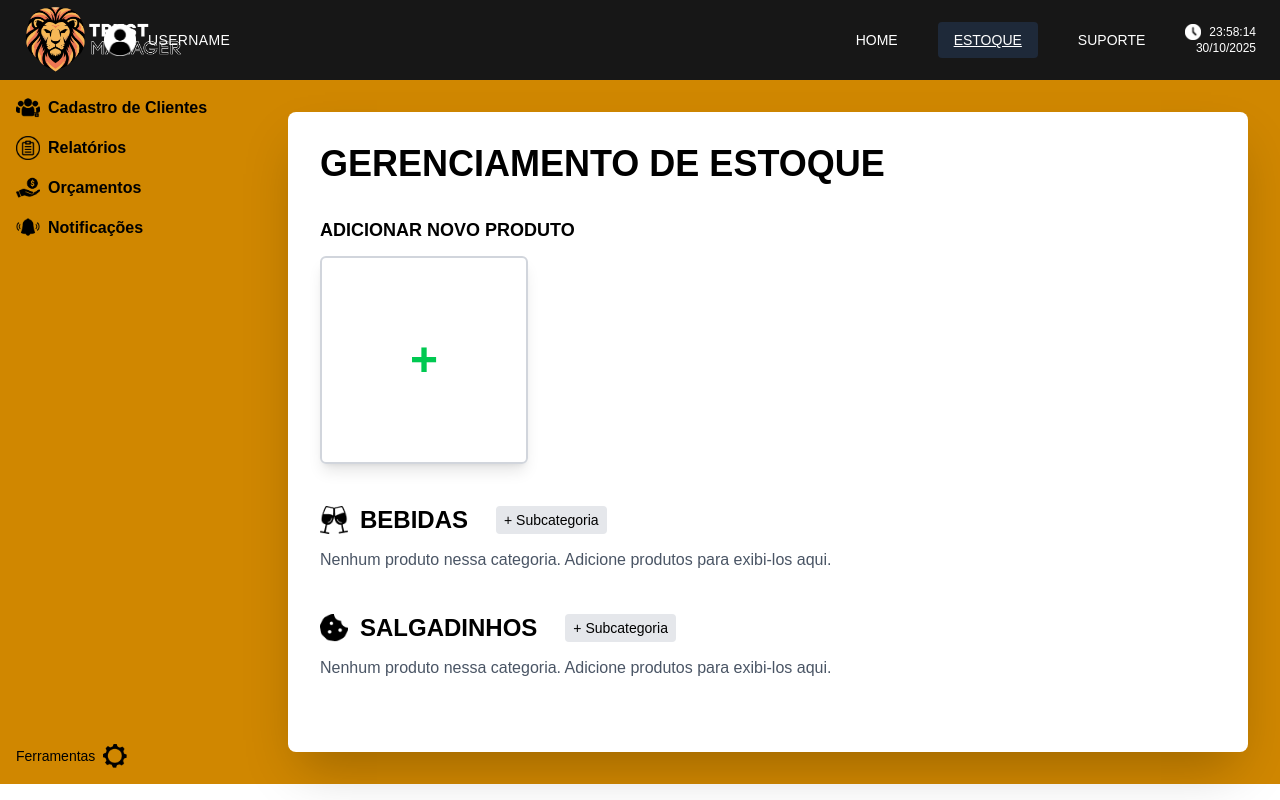
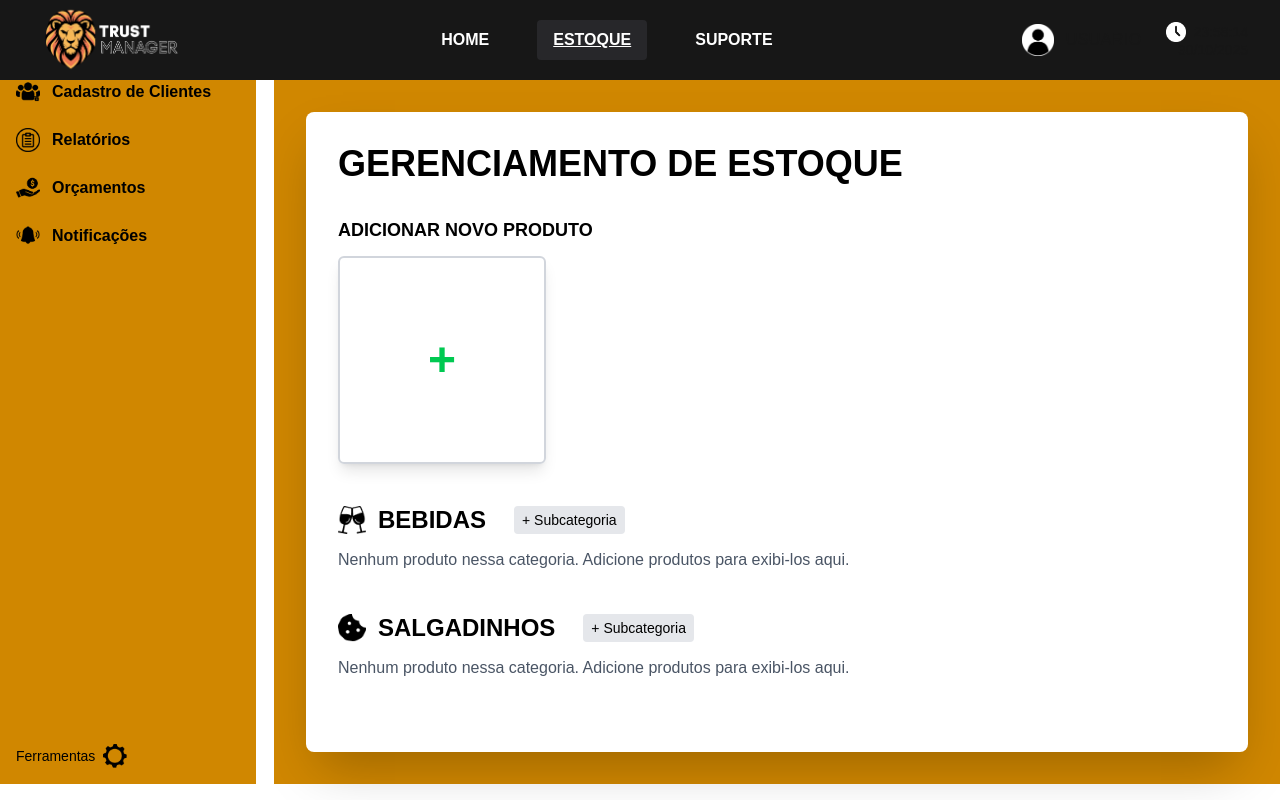
Before and after one commit to Uius/TCC-GP6, a Next.js app in the folder tccgp6/: page /estoque in a window 1280 px wide. Built offline with nearby package versions, Linux system fonts and the light colour scheme.

Commit message:
Cores reajustadas e adaptação das demais páginas

```diff
--- a/tccgp6/src/app/cadastrocliente/page.tsx
+++ b/tccgp6/src/app/cadastrocliente/page.tsx
@@ -88,7 +88,7 @@ export default function HomePage() {
           <nav className="space-y-5 font-semibold mt-6">
             <div className="flex items-center gap-2">
               <img src="/ICONECADCLIENTE.png" alt="" className="w-6 h-6" />
-              <a href="#" className="block">Cadastro de Clientes</a>
+              <a href="/cadastrocliente" className="block underline">Cadastro de Clientes</a>
             </div>
             <div className="flex items-center gap-2">
               <img src="/ICONERELATORIO.png" alt="" className="w-6 h-6" />
@@ -114,7 +114,7 @@ export default function HomePage() {
         {/* Divider vertical branco entre sidebar e main */}
         <div
           aria-hidden="true"
-          className="w-[6px] bg-white h-[calc(100vh-5rem)] fixed top-20 left-72 z-40"
+          className="w-[18px] bg-white h-[calc(100vh-5rem)] fixed top-20 left-72 z-40"
         />
 
         {/* CONTEÚDO PRINCIPAL */}
--- a/tccgp6/src/app/estoque/page.tsx
+++ b/tccgp6/src/app/estoque/page.tsx
@@ -269,33 +269,36 @@ export default function HomePage() {
     <div className="h-auto">
 
       {/* HEADER */}
-      <header className="relative bg-neutral-900 flex justify-between items-center h-20 px-6 text-white">
-        {/* Logo no header */}
+      <header className="bg-neutral-900 fixed top-0 left-0 w-full z-50 flex items-center justify-between h-20 px-8">
+        {/* Logo */}
+        <div className="flex items-center">
           <img
             src="/LOGOBRANCA.png"
             alt="Logo"
-          className="h-22 w-40 absolute left-6"
+            className="h-20 w-40 object-contain"
           />
-
-        {/* USERNAME por cima da logo */}
-        <div className="flex items-center gap-3 relative z-10 ml-20 pl-[180]">
-          <img src="/ICONEPERFIL.png" alt="User Profile" className="w-8 h-8" />
-          <span className="uppercase text-sm tracking-wide">USERNAME</span>
         </div>
 
-        {/* Menu + Data/Hora */}
-        <div className="flex items-center gap-6">
-          <nav className="flex gap-6 text-sm">
+        {/* Menu principal */}
+        <nav className="flex gap-8 text-base font-semibold">
           <a href="/" className="text-white py-2 px-4">HOME</a>
-            <a href="/estoque" className="text-white bg-gray-800 py-2 px-4 underline rounded-sm">ESTOQUE</a>
+          <a href="/estoque" className="text-white bg-zinc-800 py-2 px-4 underline rounded-sm">ESTOQUE</a>
           <a href="/suporte" className="text-white py-2 px-4">SUPORTE</a>
         </nav>
-          <div className="text-right text-xs leading-4">
-            <div className="flex items-center">
-              <img src="/ICONETEMPO.png" alt="Time" className="w-4 h-4 mr-2" />
-              <div>{time}</div>
+
+        {/* Usuário e hora */}
+        <div className="flex items-center gap-6">
+          <div className="flex items-center gap-3">
+            <img src="/ICONEPERFIL.png" alt="User Profile" className="w-8 h-8" />
+            <a href="/perfil" className="uppercase text-base tracking-wide">USUARIO</a>
           </div>
-            <div>{date}</div>
+
+          <div className="text-right text-sm leading-4">
+            <div className="flex items-center justify-end">
+              <img src="/ICONETEMPO.png" alt="Time" className="w-5 h-5 mr-2" />
+              <span>{time}</span>
+            </div>
+            <span>{date}</span>
           </div>
         </div>
       </header>
@@ -304,23 +307,26 @@ export default function HomePage() {
       <div className="flex">
 
         {/* Sidebar */}
-        <aside className="w-64 bg-yellow-600 flex flex-col justify-between p-4">
+        <aside className="w-64 bg-yellow-600 flex flex-col justify-between p-4 sticky top-20 self-start h-[calc(100vh-5rem)] overflow-auto">
           <div>
-            <nav className="space-y-4 text-black font-semibold">
-              <div className="flex flex-row">
-                <img src="/ICONECADCLIENTE.png" alt="" className="w-6 h-6 mr-2" />
+            <nav className="flex flex-col space-y-6 text-black font-semibold">
+              <div className="flex items-center gap-3">
+                <img src="/ICONECADCLIENTE.png" alt="" className="w-6 h-6" />
                 <a href="#" className="block">Cadastro de Clientes</a>
               </div>
-              <div className="flex flex-row">
-                <img src="/ICONERELATORIO.png" alt="" className="w-6 h-6 mr-2" />
+
+              <div className="flex items-center gap-3">
+                <img src="/ICONERELATORIO.png" alt="" className="w-6 h-6" />
                 <a href="/relatorio" className="block">Relatórios</a>
               </div>
-              <div className="flex flex-row">
-                <img src="/ICONEORCAMENTO.png" alt="" className="w-6 h-6 mr-2" />
+
+              <div className="flex items-center gap-3">
+                <img src="/ICONEORCAMENTO.png" alt="" className="w-6 h-6" />
                 <a href="/orcamentos" className="block">Orçamentos</a>
               </div>
-              <div className="flex flex-row">
-                <img src="/ICONENOTIFIC.png" alt="" className="w-6 h-6 mr-2" />
+
+              <div className="relative flex items-center gap-3">
+                <img src="/ICONENOTIFIC.png" alt="" className="w-6 h-6" />
                 <a href="/notificacoes" className="block">Notificações</a>
                 {produtosEstoqueBaixo > 0 && (
                   <span className="absolute -top-2 -right-2 bg-red-500 text-white rounded-full w-5 h-5 flex items-center justify-center text-xs">
@@ -337,8 +343,11 @@ export default function HomePage() {
           </div>
         </aside>
 
+        {/* Linha de divisão branca (18px) */}
+        <div className="w-[18px] bg-white sticky top-20 self-start h-[calc(100vh-5rem)]" aria-hidden="true" />
+
         {/* Main Content */}
-        <main className="flex-1 bg-yellow-600 p-8">
+        <main className="flex-1 bg-yellow-600 p-8 mt-20">
           <div className="bg-white p-8 rounded-lg shadow-2xl text-black">
 
             {/* Título */}
@@ -530,7 +539,7 @@ export default function HomePage() {
                                   <img src={p.img || '/placeholder.png'} alt={p.nome} className="w-16 h-16 object-contain" />
                                   <div>
                                     <p className="text-black font-medium text-lg">{p.nome}</p>
-                                    <p className={`${p.estoque <= p.estoqueMinimo ? 'text-red-600' : 'text-green-600'} text-base font-semibold`}>
+                                    <p className={`${p.estoque <= p.estoqueMinimo ? 'text-red-600' : 'text-orange-600'} text-base font-semibold`}>
                                       Em Estoque: <span className="text-black font-normal">{p.estoque} unidades</span>
                                       {p.estoque <= p.estoqueMinimo && (
                                         <span className="text-red-500 ml-2">(Abaixo do mínimo: {p.estoqueMinimo})</span>
--- a/tccgp6/src/app/ferramentas/page.tsx
+++ b/tccgp6/src/app/ferramentas/page.tsx
@@ -11,30 +11,36 @@ export default function FerramentaPage() {
   return (
     <div className="min-h-screen flex flex-col text-white bg-yellow-600">
       {/* HEADER (fixo) */}
-      <header className="fixed top-0 left-0 right-0 z-30 bg-neutral-900 flex justify-between items-center h-20 px-6">
+      <header className="bg-neutral-900 fixed top-0 left-0 w-full z-50 flex items-center justify-between h-20 px-8">
+        {/* Logo */}
+        <div className="flex items-center">
           <img
             src="/LOGOBRANCA.png"
             alt="Logo"
-          className="h-20 w-40 absolute left-6"
+            className="h-20 w-40 object-contain"
           />
+        </div>
 
-        <div className="flex items-center gap-3 relative z-10 ml-20 pl-[180px]">
+        {/* Menu principal */}
+        <nav className="flex gap-8 text-base font-semibold">
+          <a href="/" className="text-white bg-zinc-800 py-2 px-4 underline rounded-sm">HOME</a>
+          <a href="/estoque" className="text-white py-2 px-4">ESTOQUE</a>
+          <a href="/suporte" className="text-white py-2 px-4">SUPORTE</a>
+        </nav>
+
+        {/* Usuário e hora */}
+        <div className="flex items-center gap-6">
+          <div className="flex items-center gap-3">
             <img src="/ICONEPERFIL.png" alt="User Profile" className="w-8 h-8" />
             <a href="/perfil" className="uppercase text-base tracking-wide">USUARIO</a>
           </div>
 
-        <div className="flex items-center gap-6">
-          <nav className="flex gap-6 text-sm">
-            <a href="/" className="text-white py-2 px-4">HOME</a>
-            <a href="/estoque" className="text-white py-2 px-4">ESTOQUE</a>
-            <a href="/suporte" className="text-white py-2 px-4">SUPORTE</a>
-          </nav>
-          <div className="text-right text-xs leading-4">
-            <div className="flex items-center">
-              <img src="/ICONETEMPO.png" alt="Time" className="w-4 h-4 mr-2" />
-              <div>{time}</div>
+          <div className="text-right text-sm leading-4">
+            <div className="flex items-center justify-end">
+              <img src="/ICONETEMPO.png" alt="Time" className="w-5 h-5 mr-2" />
+              <span>{time}</span>
             </div>
-            <div>{date}</div>
+            <span>{date}</span>
           </div>
         </div>
       </header>
--- a/tccgp6/src/app/notificacoes/page.tsx
+++ b/tccgp6/src/app/notificacoes/page.tsx
@@ -52,7 +52,7 @@ export default function NotificacoesPage() {
           <nav className="space-y-5 font-semibold mt-6">
             <div className="flex items-center gap-2">
               <img src="/ICONECADCLIENTE.png" alt="" className="w-6 h-6" />
-              <a href="#" className="block">Cadastro de Clientes</a>
+              <a href="/cadastrocliente" className="block">Cadastro de Clientes</a>
             </div>
             <div className="flex items-center gap-2">
               <img src="/ICONERELATORIO.png" alt="" className="w-6 h-6" />
@@ -76,10 +76,15 @@ export default function NotificacoesPage() {
         </aside>
 
         {/* Divisor vertical (desktop) */}
-        <div className="hidden md:block md:w-0.5 lg:w-1 bg-white/20" />
+        {/* Linha branca fixa de 15px entre sidebar e main (visível a partir de md) */}
+        <div
+          className="hidden md:block fixed top-20 left-[18rem] h-[calc(100vh-5rem)] w-[15px] bg-white z-40"
+          aria-hidden="true"
+        />
 
         {/* Main Content — ocupa o restante, com scroll próprio */}
-        <main className="flex-1 bg-yellow-600 p-6 md:p-8 overflow-auto min-h-0">
+        {/* adiciona margem-left em md+ para não ficar sob a sidebar + divisor (18rem + 15px) */}
+        <main className="flex-1 bg-yellow-600 p-6 md:p-8 overflow-auto min-h-0 md:ml-[calc(18rem+15px)]">
           <div className="w-full max-w-5xl mx-auto">
             <section className="bg-white rounded-lg shadow-2xl p-8 w-full">
               <h2 className="text-2xl text-black font-bold text-center mb-6">
--- a/tccgp6/src/app/perfil/page.tsx
+++ b/tccgp6/src/app/perfil/page.tsx
@@ -201,7 +201,7 @@ export default function HomePage() {
       <button className="bg-red-700 text-white font-bold px-6 py-3 rounded-md hover:bg-red-800 transition">
         CANCELAR
       </button>
-      <button className="bg-yellow-500 text-black font-bold px-6 py-3 rounded-md hover:bg-yellow-600 transition">
+      <button className="bg-yellow-500 text-white font-bold px-6 py-3 rounded-md hover:bg-yellow-600 transition">
         SALVAR
       </button>
     </div>
@@ -210,6 +210,6 @@ export default function HomePage() {
 
 
       </div>
-    </div>
-  )
+    </div>
+)
 }
--- a/tccgp6/src/app/suporte/page.tsx
+++ b/tccgp6/src/app/suporte/page.tsx
@@ -23,7 +23,7 @@ export default function HomePage() {
         <nav className="flex gap-8 text-base font-semibold">
           <a href="/" className="text-white py-2 px-4 rounded-sm">HOME</a>
           <a href="/estoque" className="text-white py-2 px-4">ESTOQUE</a>
-          <a href="/suporte" className="text-white bg-gray-800 py-2 px-4 underline rounded-sm">SUPORTE</a>
+          <a href="/suporte" className="text-white bg-zinc-800 py-2 px-4 underline rounded-sm">SUPORTE</a>
         </nav>
 
         {/* Usuário e hora */}
@@ -52,7 +52,7 @@ export default function HomePage() {
           <nav className="space-y-5 font-semibold mt-6">
             <div className="flex items-center gap-2">
               <img src="/ICONECADCLIENTE.png" alt="" className="w-6 h-6" />
-              <a href="#" className="block">Cadastro de Clientes</a>
+              <a href="/cadastrocliente" className="block">Cadastro de Clientes</a>
             </div>
             <div className="flex items-center gap-2">
               <img src="/ICONERELATORIO.png" alt="" className="w-6 h-6" />
@@ -127,13 +127,13 @@ export default function HomePage() {
                   photo: "/VICTOR.jpg"
                 },
                 {
-                  name: "William Feliks Rodrigues",
+                  name: "William Felixs Rodrigues",
                   email: "rodrigueswilliam657@gmail.com",
                   telefone: "(18) 99749-0860",
-                  photo: "/devs/william.jpg"
+                  photo: "/UIU.jpg"
                 }
               ].map((person, index) => (
-                <div key={index} className="flex items-center bg-gray-800 text-white rounded-lg p-4 shadow-lg hover:scale-[1.01] transition-transform">
+                <div key={index} className="flex items-center bg-zinc-800 text-white rounded-lg p-4 shadow-lg hover:scale-[1.01] transition-transform">
                   <img
                     src={person.photo}
                     alt={`Foto de ${person.name}`}
```
Also changed, not shown: tccgp6/src/app/orcamentos/page.tsx (+76 -26 lines), tccgp6/public/UIU.jpg (added). Lines whose indentation alone changed are shown as unchanged.
